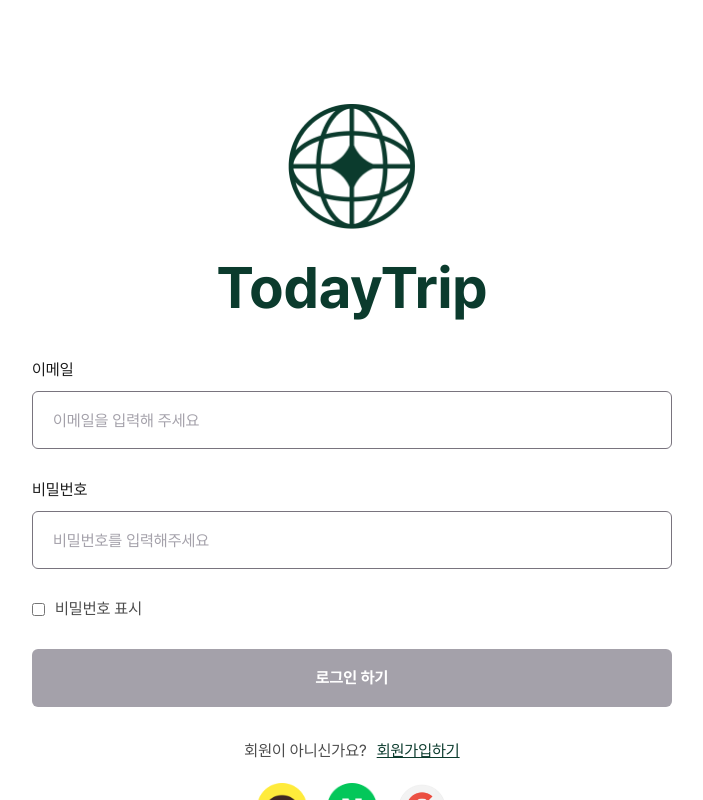
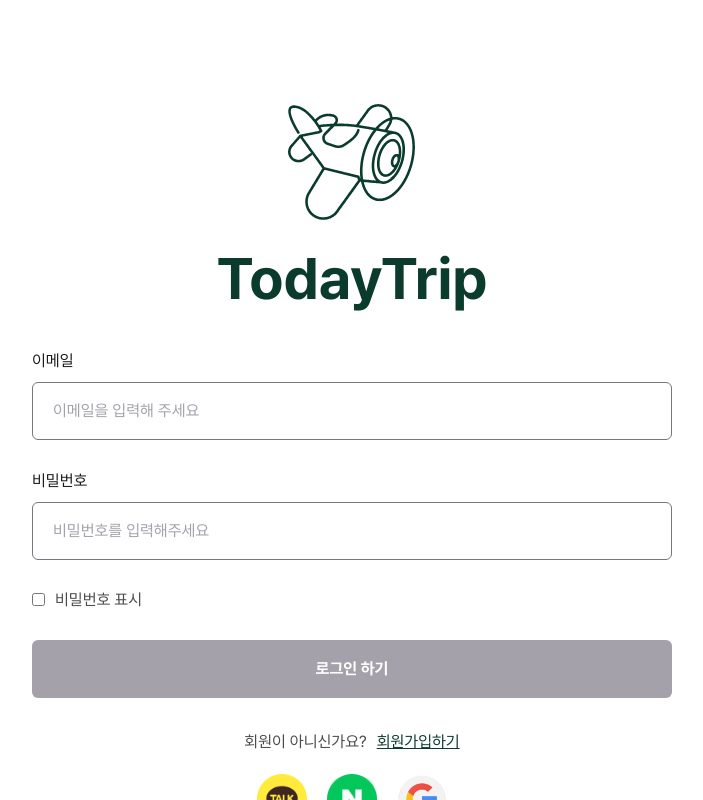
Before and after one commit to TripTripNow/TodayTrip, a Next.js app: page /signin in a window 1280 px wide. Shown: the whole page, without its empty margins (288-991 px from the left). Built offline with nearby package versions, Linux system fonts and the light colour scheme.

Commit message:
Fix: userLayout 로고 이미지 수정 #23

```diff
--- a/src/components/User/UserLayout.tsx
+++ b/src/components/User/UserLayout.tsx
@@ -1,8 +1,7 @@
 import { PropsWithChildren, ReactNode } from 'react';
 import styles from './UserLayout.module.css';
 import Link from 'next/link';
-import LogoIcon from '#/images/img-logo.png';
-import Image from 'next/image';
+import LogoIcon from '#/icons/icon-logo.svg';
 import SocialLogin from '@/components/User/SocialLogin';
 
 interface UserLayoutProps {
@@ -16,7 +15,7 @@ function UserLayout({ children, memberStatus, link, linkTitle }: PropsWithChildr
   return (
     <div className={styles.layoutContainer}>
       <Link href="/" className={styles.topContainer}>
-        <Image src={LogoIcon} alt="로고이미지" className={styles.logoImg} />
+        <LogoIcon className={styles.logoImg} />
         <div className={styles.title}>TodayTrip</div>{' '}
       </Link>
 
```
